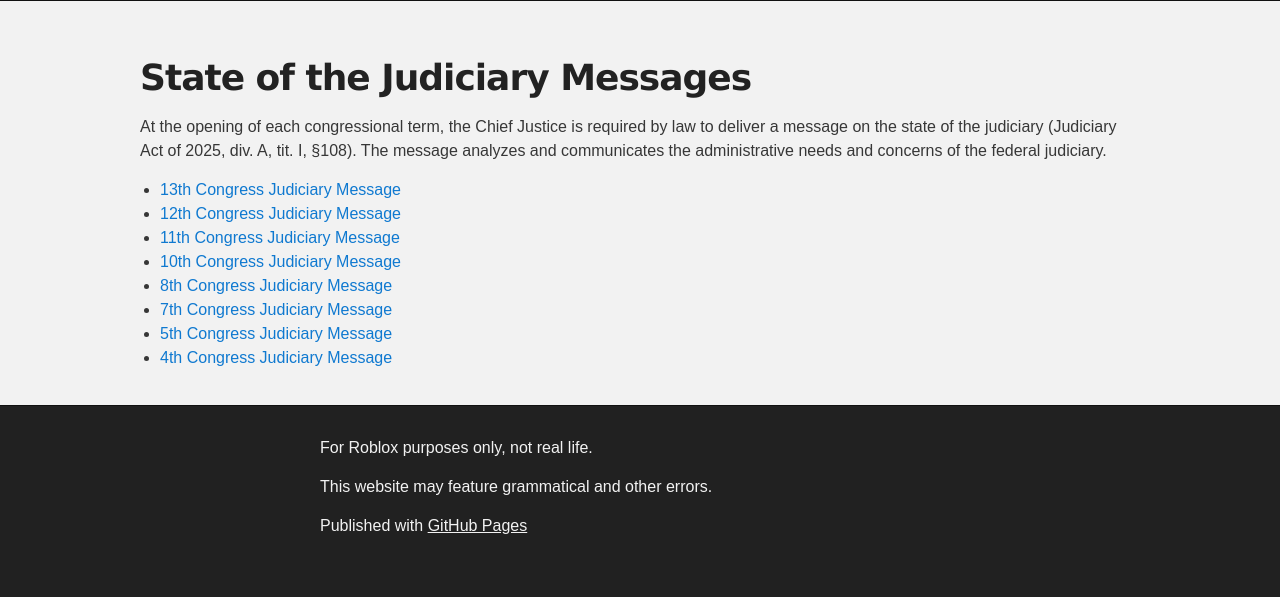
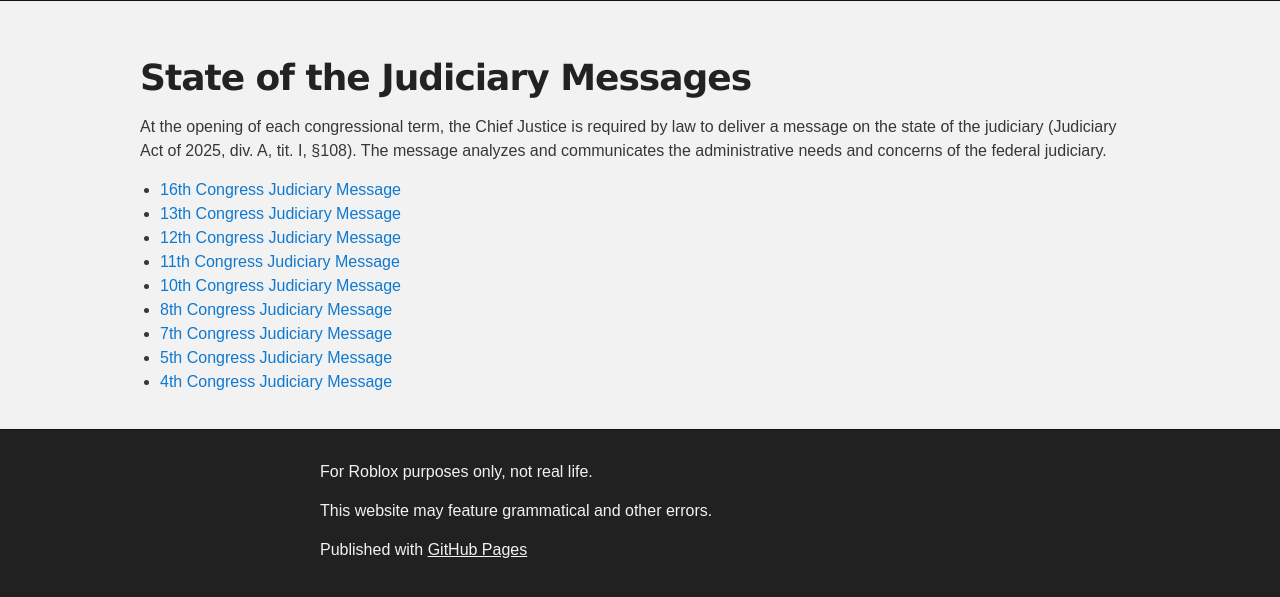
Before and after one commit to supremecourtrblx/supremecourtrblx.github.io, a Jekyll site: the page built from judiciarymessages.md, in a window 1280 px wide. Shown: the part 557-1154 px from the top of the page. Built offline with Jekyll 4.4.1, drawn with Linux system fonts in a browser that asks for light colours; our own code applies the rules of GitHub Pages for plain Markdown files; before the commit the page ends 1130 px from its top, so only the background shows below that.

Commit message:
16th congress

```diff
--- a/judiciarymessages.md
+++ b/judiciarymessages.md
@@ -6,6 +6,7 @@ layout: default
 
 At the opening of each congressional term, the Chief Justice is required by law to deliver a message on the state of the judiciary (Judiciary Act of 2025, div. A, tit. I, §108). The message analyzes and communicates the administrative needs and concerns of the federal judiciary.
 
+- [16th Congress Judiciary Message](/publicinfo/judiciarymessages/16thcongress-judiciarymessage.pdf)
 - [13th Congress Judiciary Message](/publicinfo/judiciarymessages/13thcongress-judiciarymessage.pdf)
 - [12th Congress Judiciary Message](/publicinfo/judiciarymessages/12thcongress-judiciarymessage.pdf)
 - [11th Congress Judiciary Message](/publicinfo/judiciarymessages/11thcongress-judiciarymessage.pdf)
```
Also changed, not shown: 1 other file.
